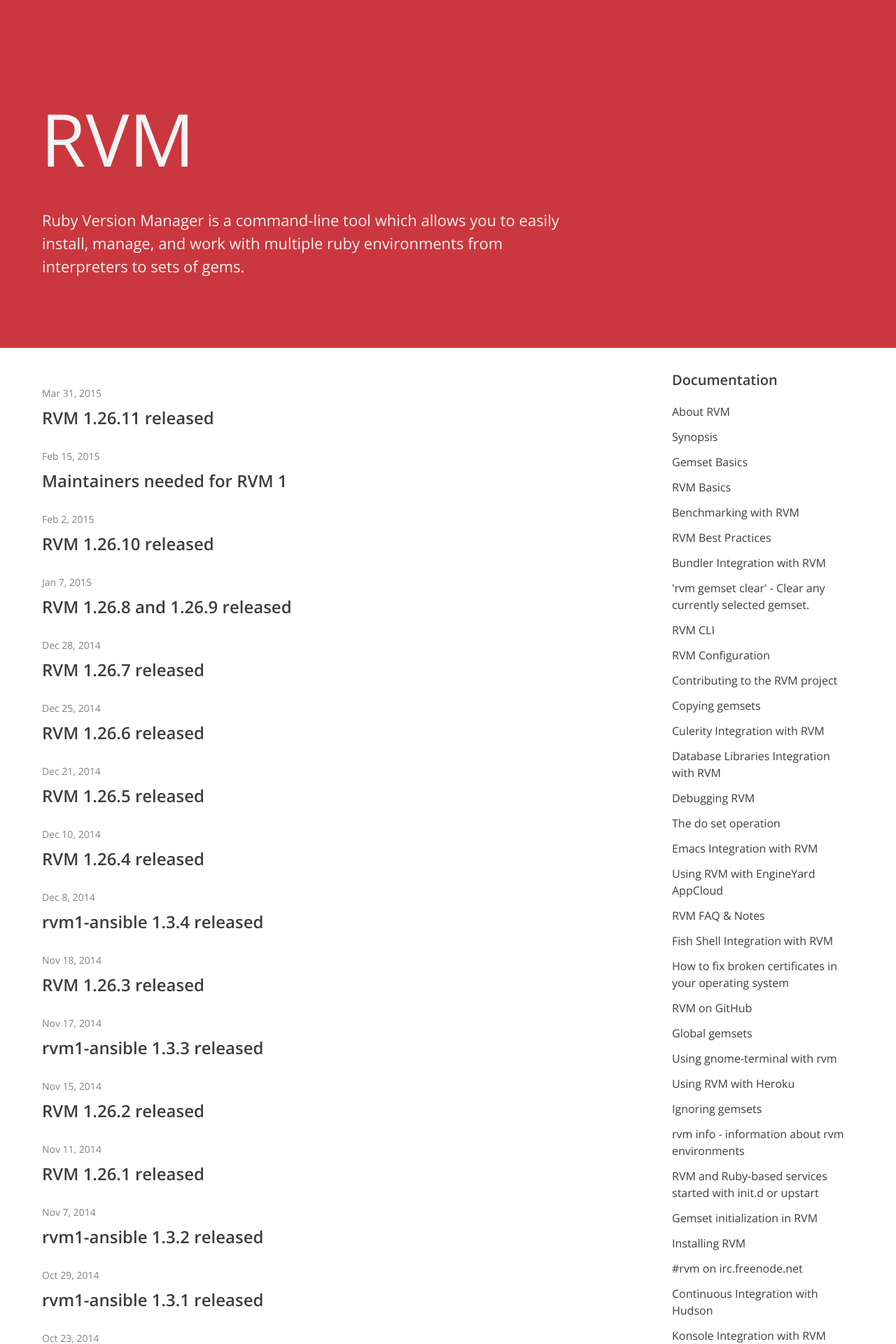
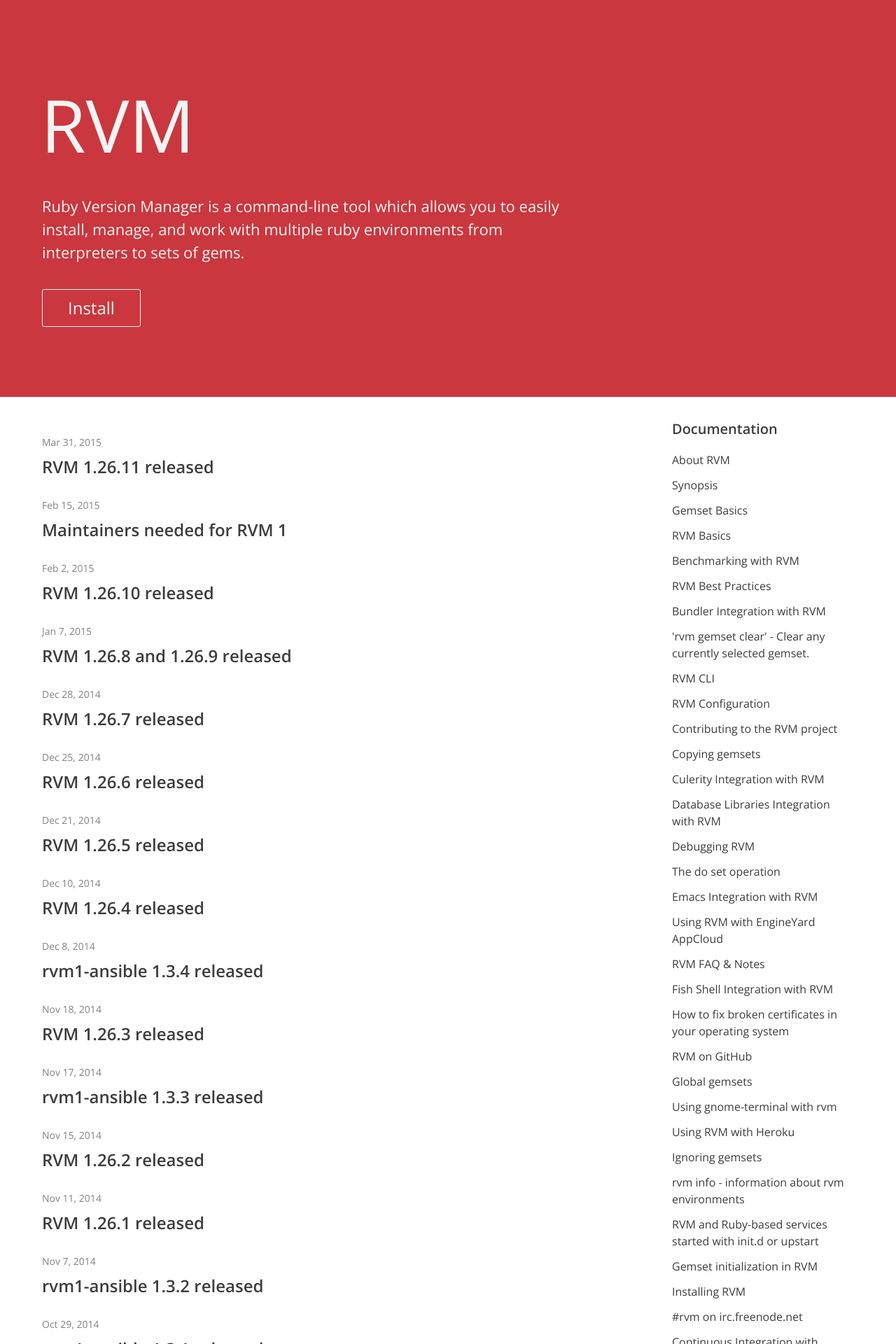
Before and after one commit to digideskio/rvm_site, a Jekyll site: the page built from index.html, in a window 1280 px wide. Shown: the top 1920 px of the page at 70% size. Built offline with Jekyll 4.4.1, drawn with Linux system fonts in a browser that asks for light colours; nearby versions of some CDN libraries; library files that are not in the unit come from our copies; Markdown is read by kramdown in place of the engine named in the settings.

Commit message:
Add basic install button styles

```diff
--- a/_includes/header.html
+++ b/_includes/header.html
@@ -7,6 +7,8 @@
       </a>
 
       <p class="l-header__tagline">Ruby Version Manager is a command-line tool which allows you to easily install, manage, and work with multiple ruby environments from interpreters to sets of gems.</p>
+
+      <button class="button">Install</button>
     </div>
   </div>
 </header>
--- /dev/null
+++ b/_sass/components/_button.scss
@@ -0,0 +1,13 @@
+.button {
+  @extend %unstyled-button;
+  padding: unit(12) unit(36);
+  border-radius: unit(3);
+  border: 1px solid $color-concrete;
+  color: $color-concrete;
+  font-size: unit(24);
+
+  &:hover,
+  &:focus {
+    background-color: darken($color-mahogany, 10%);
+  }
+}
--- a/_sass/layout/_header.scss
+++ b/_sass/layout/_header.scss
@@ -5,6 +5,10 @@
 
 .l-header__banner {
   @include column(12);
+
+  @include respond-to($mq-m) {
+    padding-bottom: unit(100);
+  }
 }
 
 .l-header__logotype-container {
@@ -12,8 +16,8 @@
   margin-top: unit(46);
 
   @include respond-to($mq-m) {
-    margin-top: unit(120);
     font-size: unit(104);
+    margin-top: unit(100);
   }
 }
 
@@ -40,6 +44,5 @@
 
   @include respond-to($mq-m) {
     font-size: unit(22);
-    margin-bottom: unit(100);
   }
 }
--- /dev/null
+++ b/_sass/lib/_unstyled_button.scss
@@ -0,0 +1,4 @@
+%unstyled-button {
+  border: none;
+  background: none;
+}
--- a/css/main.scss
+++ b/css/main.scss
@@ -13,6 +13,7 @@
 @import 'lib/unit';
 @import 'lib/media_query';
 @import 'lib/unstyled_list';
+@import 'lib/unstyled_button';
 
 @import 'helpers/visibility_hidden';
 
@@ -28,6 +29,7 @@
 @import 'components/logo';
 @import 'components/nav';
 @import 'components/skip_link';
+@import 'components/button';
 
 @import 'legacy/base';
 @import 'legacy/layout';
```
